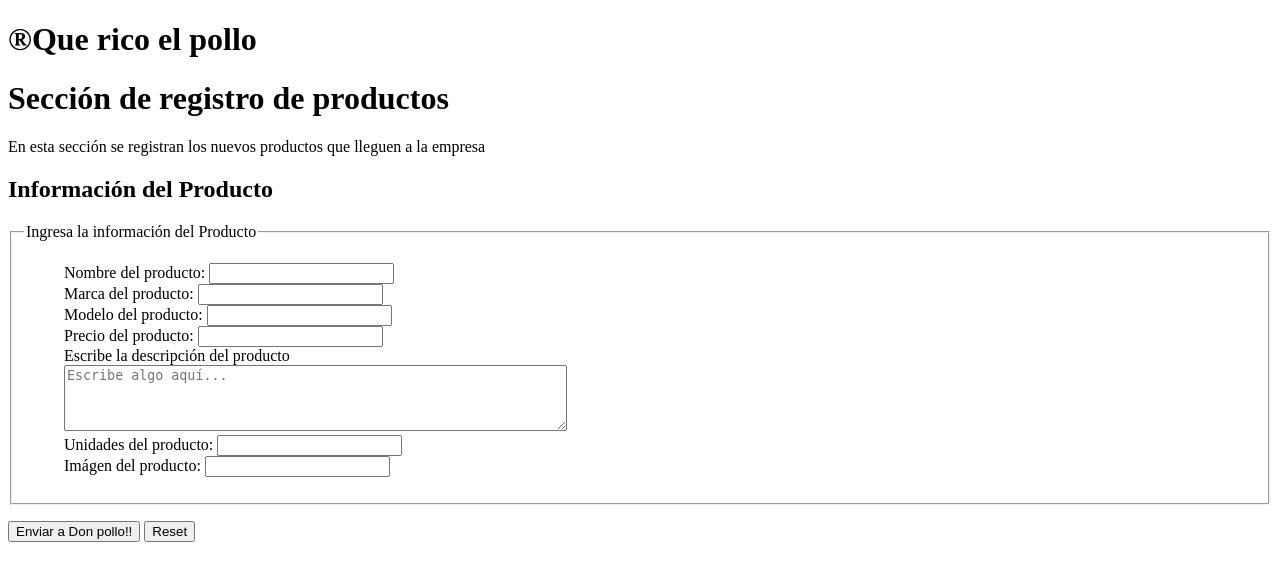
After one commit to Kippie01PW/tecweb, a PHP site: page /formulario_productos.html in a window 1280 px wide. The commit adds this page. Shown: the top 581 px of the page. Run offline with PHP 8.4, Linux system fonts and the light colour scheme.

Commit message:
Se añadió el formulario para productos y se agregó el archivo .php

```diff
--- a/practicas/p08/formulario_concurso.html
+++ b/practicas/p08/formulario_concurso.html
@@ -16,7 +16,7 @@
 
     <p>¿Quieres cambiar tus viejos tenis por un par personalizado de Tenis Mike&#169;?<br><br>Justifica el por qué tus tenis se <em>tienen que</em> ir y tú puede ser uno de los diez afortunados ganadores.</p>
 
-    <form id="formularioTenis" action="http://localhost/buap/tecweb/practicas/p06/concurso.php" method="post">
+    <form id="formularioTenis" action="http://localhost/tecweb/practicas/p08/concurso.php" method="post">
 
     <h2>Información de Participación</h2>
 
--- /dev/null
+++ b/practicas/p08/formulario_productos.html
@@ -0,0 +1,45 @@
+<!DOCTYPE html >
+<html>
+
+  <head>
+    <meta charset="utf-8" >
+    <title>Registrar productos</title>
+    <style type="text/css">
+      ol, ul {
+      list-style-type: none;
+      }
+    </style>
+  </head>
+
+  <body>
+    <h1>®Que rico el pollo</h1>
+    <h1>Sección de registro de productos</h1>
+
+    <p>En esta sección se registran los nuevos productos que lleguen a la empresa</p>
+
+    <form id="formularioProductos" action="http://localhost/tecweb/practicas/p08/set_producto.php" method="post">
+
+    <h2>Información del Producto</h2>
+
+      <fieldset>
+        <legend>Ingresa la información del Producto</legend>
+
+        <ul>
+          <li><label for="form-name">Nombre del producto:</label> <input type="text" name="name" id="form-name"></li>
+          <li><label for="form-brand">Marca del producto:</label> <input type="text" name="email" id="form-email"></li>
+          <li><label for="form-model">Modelo del producto:</label> <input type="text" name="phone" id="form-tel"></li>
+          <li><label for="form-price">Precio del producto:</label> <input type="text" name="phone" id="form-tel"></li>
+          <li><label for="form-description">Escribe la descripción del producto</label><br><textarea name="story" rows="4" cols="60" id="form-story" placeholder="Escribe algo aquí..."></textarea></li>
+          <li><label for="form-unit">Unidades del producto:</label> <input type="text" name="phone" id="form-tel"></li>
+          <li><label for="form-picture">Imágen del producto:</label> <input type="text" name="phone" id="form-tel"></li>
+        </ul>
+      </fieldset>
+
+      <p>
+        <input type="submit" value="Enviar a Don pollo!!">
+        <input type="reset">
+      </p>
+
+    </form>
+  </body>
+</html>
--- a/practicas/p08/set_producto.php
+++ b/practicas/p08/set_producto.php
@@ -8,7 +8,7 @@ $unidades = 1;
 $imagen   = 'img/imagen.png';
 
 /** SE CREA EL OBJETO DE CONEXION */
-@$link = new mysqli('localhost', 'root', '12345678a', 'marketzone');
+@$link = new mysqli('localhost', 'root', 'andrei2703', 'marketzone');
 
 /** comprobar la conexión */
 if ($link->connect_errno)
```
Also changed, not shown: practicas/p08/img/imagen.png (added), practicas/p08/set_producto_v2.php (added).
